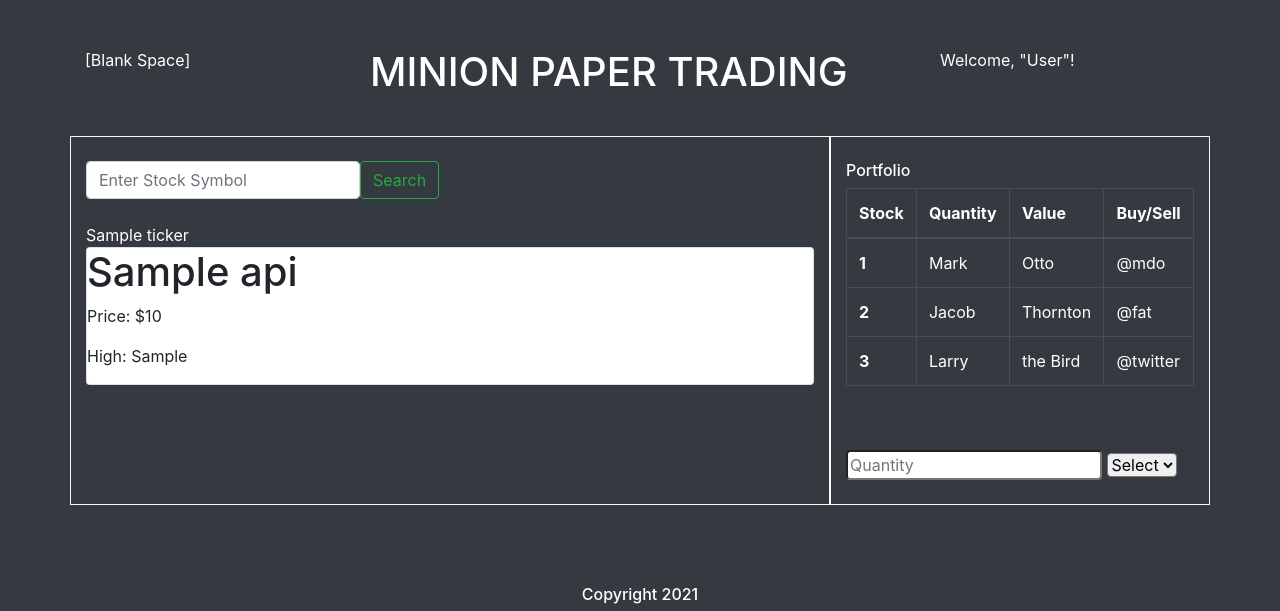
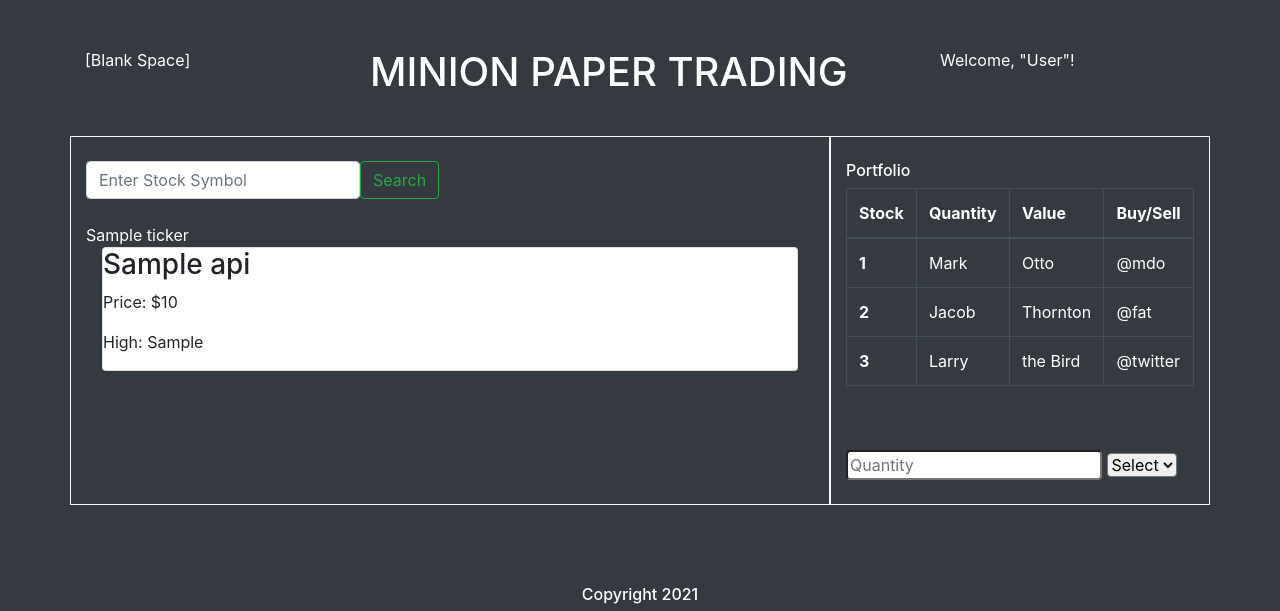
Before and after one commit to imhotep-hodges/Project04, a Django app: template portfolio/stocksdb/templates/home.html in a window 1280 px wide. Shown: the top 611 px of the page. Run offline with Django 3.2, Linux system fonts and the light colour scheme; the template is opened without the code that fills it: most values are stand-ins (such as "Sample title", 1, 10 or a date in 2020); some libraries are stand-ins or nearby versions.

Commit message:
updated home and settings

```diff
--- a/portfolio/stocksdb/templates/home.html
+++ b/portfolio/stocksdb/templates/home.html
@@ -31,12 +31,12 @@
                       {{ ticker }}
                   {% endif %}
                    <br/>
-              <div class='card text-body'>
+              <div class='card text-body mx-3'>
                   {% if api %}
                       {% if api == "Error..." %}
                           There was a problem with your Ticker symbol. Try again...
                       {% else %}
-                          <h1>{{ api.companyName }}</h1>
+                          <h3>{{ api.companyName }}</h3>
                           <p>Price: ${{ api.latestPrice }}</p>
                           <p>High: {{ api.week52High }}</p>
 
```
Also changed, not shown: portfolio/stocksdb/tiingo.py (deleted, +0 -16 lines).
